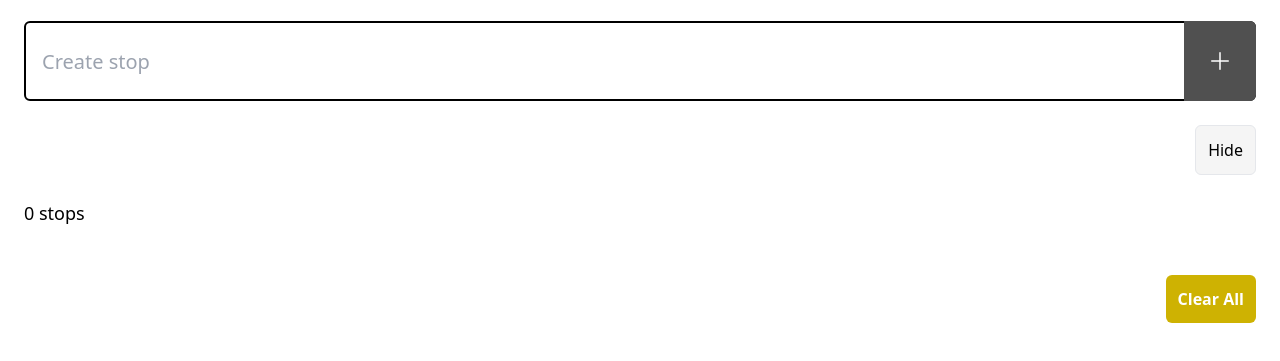
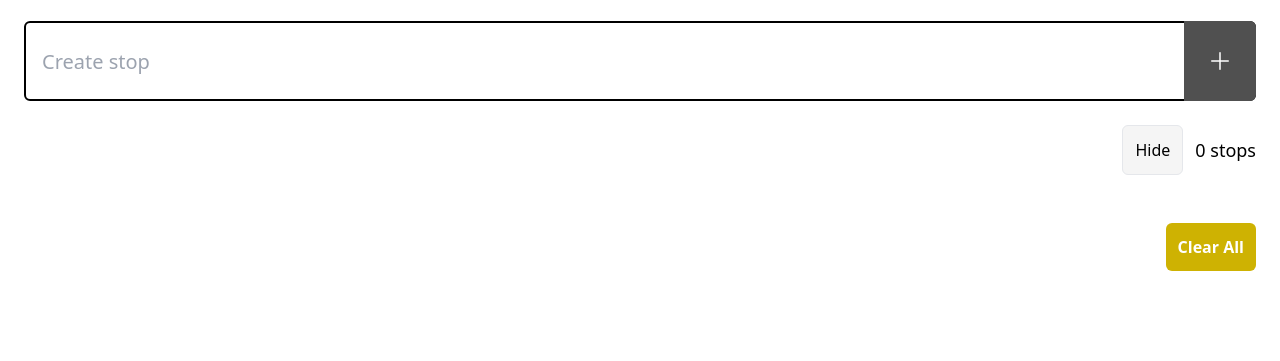
Before and after one commit to kaiel-pineda/project-serenity, an Astro site: page / in a window 1280 px wide. Shown: the part 83-444 px from the top of the page. Built offline with nearby package versions, Linux system fonts and the light colour scheme; Astro itself is replaced by a stand-in of ours.

Commit message:
Update RouteList.svelte

```diff
--- a/src/components/RouteList.svelte
+++ b/src/components/RouteList.svelte
@@ -68,12 +68,11 @@
 				</div>
 			{/if}
 			<div class="self-end">
-				<button class="p-3 border border-gray-200 rounded-md bg-neutral-100" on:click={toggleInputVisibility}>{showInput ? "Hide" : "Show"}</button>
+<div class="flex items-center justify-between gap-x-3">
+<button class="p-3 border border-gray-200 rounded-md bg-neutral-100" on:click={toggleInputVisibility}>{showInput ? "Hide" : "Show"}</button>
+<span class="text-lg font-medium">{todoList.length} stops</span>
+</div>
 			</div>
-		</div>
-
-		<div>
-			<span class="text-lg font-medium">{todoList.length} stops</span>
 		</div>
 
 		<div class="grid grid-cols-2 gap-y-6 gap-x-6 w-full items-center">
```
